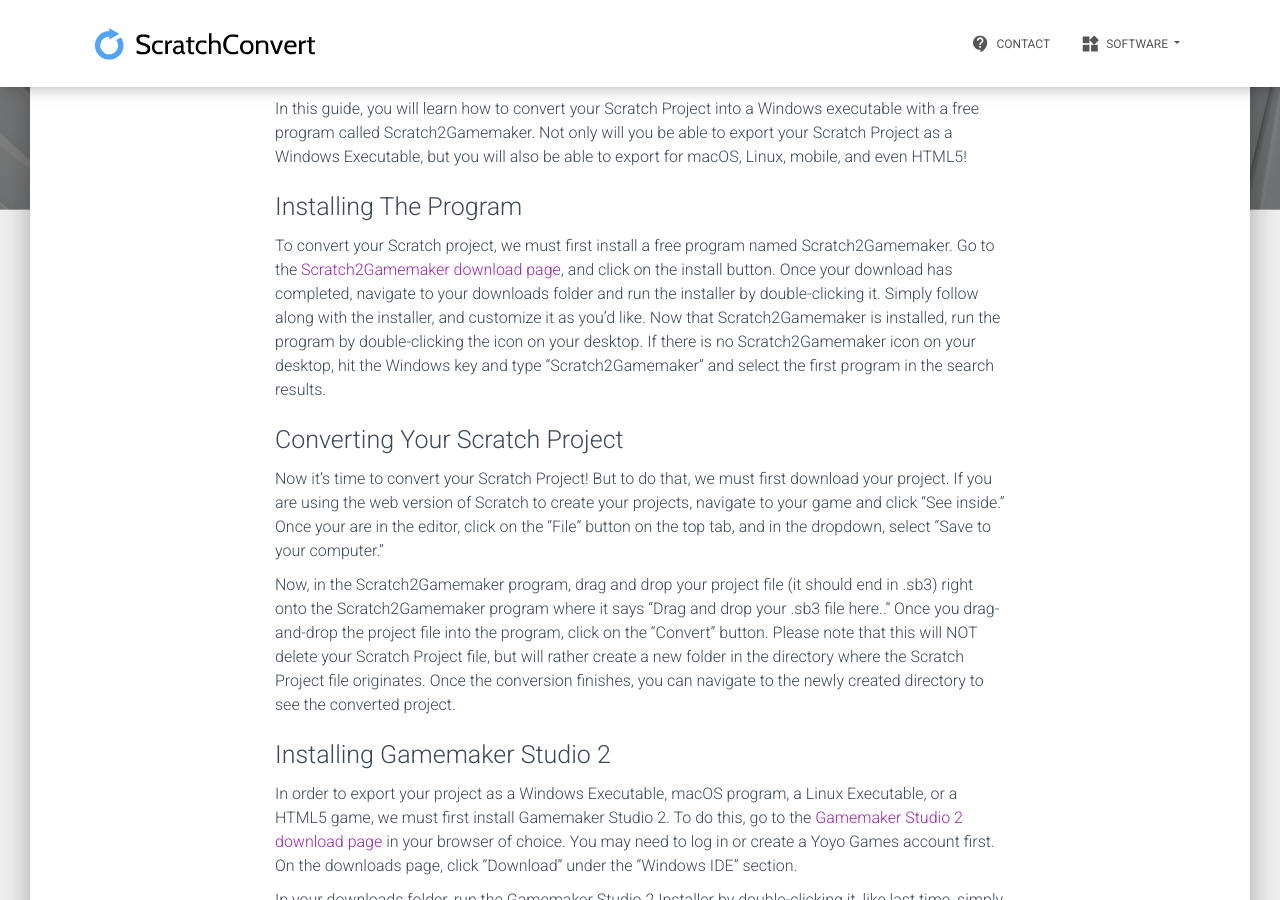
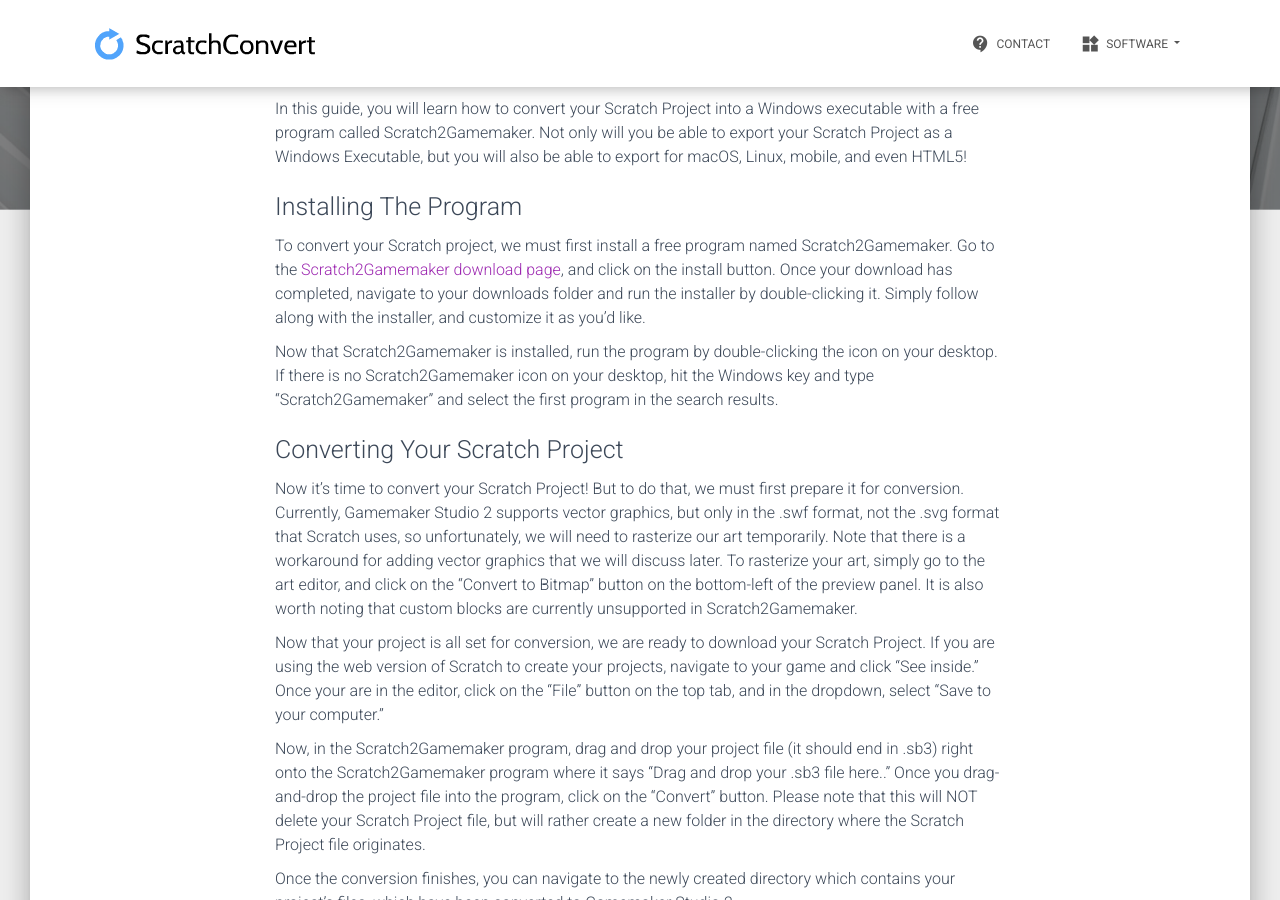
Before and after one commit to BunniByte/scratchconvert.com, a Jekyll site: the page built from _posts/2020-12-13-how-to-convert-scratch-projects-to-exe.md, in a window 1280 px wide and 900 px high, scrolled down 563 px. Built offline with Jekyll 4.4.1, drawn with Linux system fonts in a browser that asks for light colours; comment, search, counter and statistics services are not loaded; some of the changed text lies outside the part shown.

Commit message:
Update 2020-12-13-how-to-convert-scratch-projects-to-exe.md

```diff
--- a/_posts/2020-12-13-how-to-convert-scratch-projects-to-exe.md
+++ b/_posts/2020-12-13-how-to-convert-scratch-projects-to-exe.md
@@ -13,15 +13,21 @@
 In this guide, you will learn how to convert your Scratch Project into a Windows executable with a free program called Scratch2Gamemaker. Not only will you be able to export your Scratch Project as a Windows Executable, but you will also be able to export for macOS, Linux, mobile, and even HTML5!
 
 ### Installing The Program
-To convert your Scratch project, we must first install a free program named Scratch2Gamemaker. Go to the [Scratch2Gamemaker download page](https://scratchconvert.com/scratch2gamemaker), and click on the install button. Once your download has completed, navigate to your downloads folder and run the installer by double-clicking it. Simply follow along with the installer, and customize it as you'd like. Now that Scratch2Gamemaker is installed, run the program by double-clicking the icon on your desktop. If there is no Scratch2Gamemaker icon on your desktop, hit the Windows key and type "Scratch2Gamemaker" and select the first program in the search results.
+To convert your Scratch project, we must first install a free program named Scratch2Gamemaker. Go to the [Scratch2Gamemaker download page](https://scratchconvert.com/scratch2gamemaker), and click on the install button. Once your download has completed, navigate to your downloads folder and run the installer by double-clicking it. Simply follow along with the installer, and customize it as you'd like.
+
+Now that Scratch2Gamemaker is installed, run the program by double-clicking the icon on your desktop. If there is no Scratch2Gamemaker icon on your desktop, hit the Windows key and type "Scratch2Gamemaker" and select the first program in the search results.
 
 ### Converting Your Scratch Project
-Now it's time to convert your Scratch Project! But to do that, we must first download your project. If you are using the web version of Scratch to create your projects, navigate to your game and click "See inside." Once your are in the editor, click on the "File" button on the top tab, and in the dropdown, select "Save to your computer."
+Now it's time to convert your Scratch Project! But to do that, we must first prepare it for conversion. Currently, Gamemaker Studio 2 supports vector graphics, but only in the .swf format, not the .svg format that Scratch uses, so unfortunately, we will need to rasterize our art temporarily. Note that there is a workaround for adding vector graphics that we will discuss later. To rasterize your art, simply go to the art editor, and click on the "Convert to Bitmap" button on the bottom-left of the preview panel. It is also worth noting that custom blocks are currently unsupported in Scratch2Gamemaker.
 
-Now, in the Scratch2Gamemaker program, drag and drop your project file (it should end in .sb3) right onto the Scratch2Gamemaker program where it says "Drag and drop your .sb3 file here.." Once you drag-and-drop the project file into the program, click on the "Convert" button. Please note that this will NOT delete your Scratch Project file, but will rather create a new folder in the directory where the Scratch Project file originates. Once the conversion finishes, you can navigate to the newly created directory to see the converted project.
+Now that your project is all set for conversion, we are ready to download your Scratch Project. If you are using the web version of Scratch to create your projects, navigate to your game and click "See inside." Once your are in the editor, click on the "File" button on the top tab, and in the dropdown, select "Save to your computer."
+
+Now, in the Scratch2Gamemaker program, drag and drop your project file (it should end in .sb3) right onto the Scratch2Gamemaker program where it says "Drag and drop your .sb3 file here.." Once you drag-and-drop the project file into the program, click on the "Convert" button. Please note that this will NOT delete your Scratch Project file, but will rather create a new folder in the directory where the Scratch Project file originates.
+
+Once the conversion finishes, you can navigate to the newly created directory which contains your project's files, which have been converted to Gamemaker Studio 2.
 
 ### Installing Gamemaker Studio 2
-In order to export your project as a Windows Executable, macOS program, a Linux Executable, or a HTML5 game, we must first install Gamemaker Studio 2. To do this, go to the [Gamemaker Studio 2 download page](https://accounts.yoyogames.com/downloads) in your browser of choice. You may need to log in or create a Yoyo Games account first. On the downloads page, click "Download" under the "Windows IDE" section.
+In order to export your project as a Windows Executable, macOS program, a Linux Executable, or as a HTML5 game, we must first install Gamemaker Studio 2. To do this, go to the [Gamemaker Studio 2 download page](https://accounts.yoyogames.com/downloads) in your browser of choice. You may need to log in or create a Yoyo Games account first. On the downloads page, click "Download" under the "Windows IDE" section.
 
 In your downloads folder, run the Gamemaker Studio 2 Installer by double-clicking it, like last time, simply follow along with the installer. Once the installation has finished, navigate to your converted Scratch Project's directory and double-click the .yyz file.
 
```
